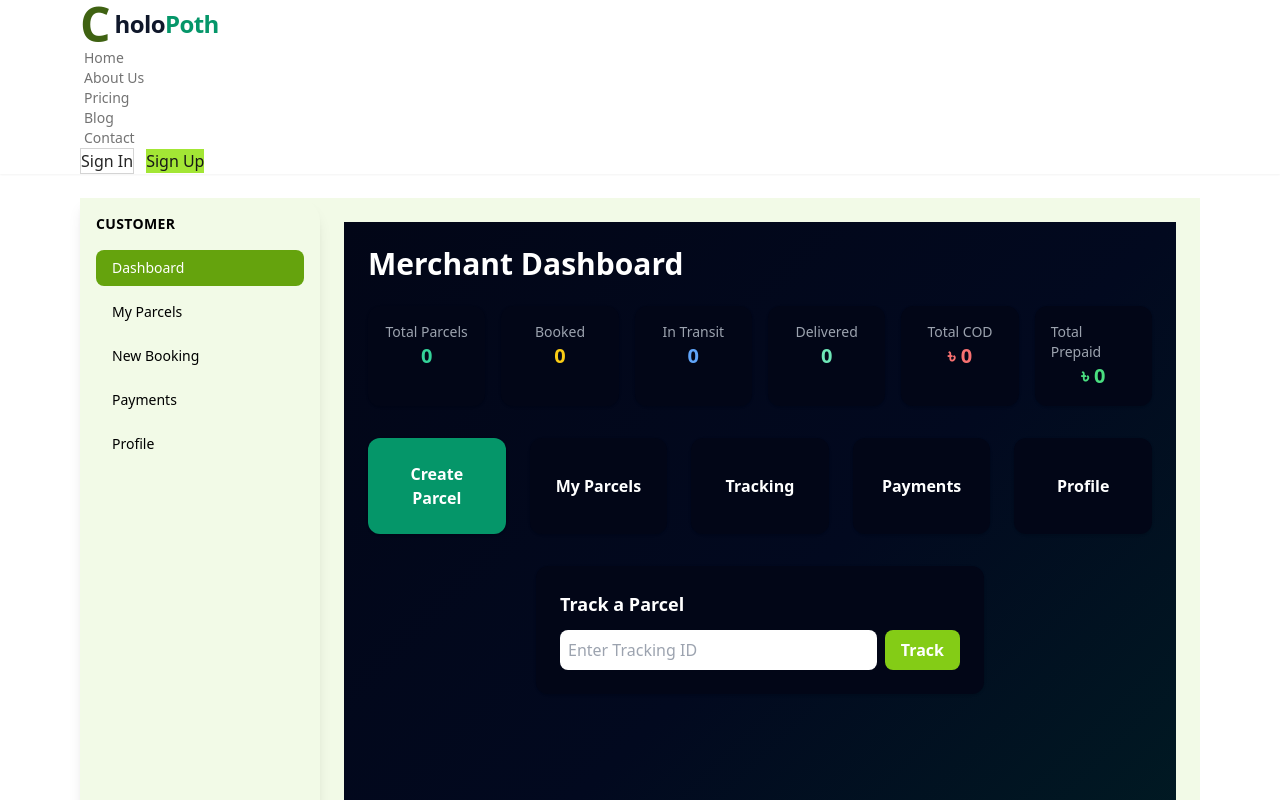
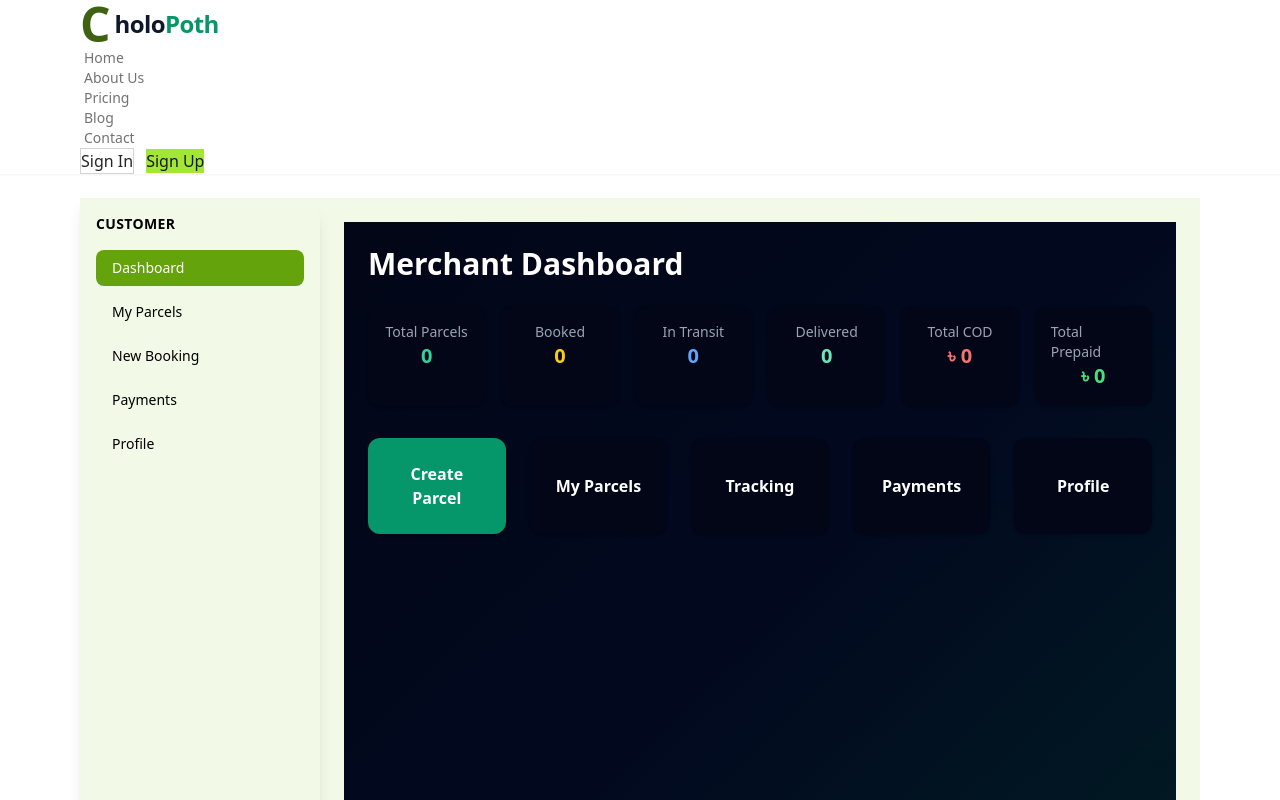
Before and after one commit to BoRaT-7/Cholopoth-courier, a React (Vite) app in the folder client/: page /dashboard/customer in a window 1280 px wide. Shown: the top 800 px of the page. Built offline with nearby package versions, Linux system fonts and the light colour scheme; no server answers.

Commit message:
commit-4

```diff
--- /dev/null
+++ b/client/src/context/ParcelContext.jsx
@@ -0,0 +1,63 @@
+// src/context/ParcelContext.jsx
+import { createContext, useContext, useEffect, useState } from "react";
+
+const ParcelContext = createContext();
+
+export const ParcelProvider = ({ children }) => {
+  const [summary, setSummary] = useState({
+    totalParcels: 0,
+    booked: 0,
+    inTransit: 0,
+    delivered: 0,
+    totalCOD: 0,
+    totalPrepaid: 0,
+  });
+
+  // প্রথমবার load হলে backend থেকে summary আনো
+  useEffect(() => {
+    const token = localStorage.getItem("customerToken");
+    if (!token) return;
+
+    fetch("http://localhost:5000/api/parcels/summary", {
+      headers: { Authorization: `Bearer ${token}` },
+    })
+      .then((res) => res.json())
+      .then((data) => {
+        if (data.summary) {
+          setSummary(data.summary);
+        }
+      })
+      .catch((err) => {
+        console.log("Summary fetch error", err);
+      });
+  }, []);
+
+  // নতুন parcel add হলে summary update করার helper
+  const incrementSummaryOnNewParcel = (parcel) => {
+    setSummary((prev) => ({
+      ...prev,
+      totalParcels: prev.totalParcels + 1,
+      booked: prev.booked + 1, // নতুন parcel ধরছি booked/pending হিসেবে
+      totalCOD:
+        parcel.type === "COD"
+          ? prev.totalCOD + (parcel.codAmount || 0)
+          : prev.totalCOD,
+      totalPrepaid:
+        parcel.type === "Prepaid"
+          ? prev.totalPrepaid + (parcel.codAmount || 0)
+          : prev.totalPrepaid,
+    }));
+  };
+
+  const value = {
+    summary,
+    setSummary,
+    incrementSummaryOnNewParcel,
+  };
+
+  return (
+    <ParcelContext.Provider value={value}>{children}</ParcelContext.Provider>
+  );
+};
+
+export const useParcelContext = () => useContext(ParcelContext);
--- a/client/src/main.jsx
+++ b/client/src/main.jsx
@@ -1,13 +1,21 @@
-import { StrictMode } from "react"
-import { createRoot } from "react-dom/client"
-import { BrowserRouter } from "react-router-dom"
-import App from "./App.jsx"
-import "./styles/index.css"
+// src/main.jsx
+import React from "react";
+import ReactDOM from "react-dom/client";
+import { BrowserRouter } from "react-router-dom";
+import App from "./App";
+import { ParcelProvider } from "./context/ParcelContext";
 
-createRoot(document.getElementById("root")).render(
-  <StrictMode>
+// ⬇️ এখানে তোমার CSS file import করবে
+import "./styles/index.css";      // যদি ফাইল src/styles/index.css হয়
+// বা
+// import "./index.css";         // যদি src/index.css হয়
+
+ReactDOM.createRoot(document.getElementById("root")).render(
+  <React.StrictMode>
     <BrowserRouter>
-      <App />
+      <ParcelProvider>
+        <App />
+      </ParcelProvider>
     </BrowserRouter>
-  </StrictMode>
-)
+  </React.StrictMode>
+);
--- a/client/src/pages/customer/MerchantDashboard.jsx
+++ b/client/src/pages/customer/MerchantDashboard.jsx
@@ -1,38 +1,11 @@
 // src/pages/customer/MerchantDashboard.jsx
-import React, { useState, useEffect } from "react";
+import React from "react";
 import { useNavigate } from "react-router-dom";
+import { useParcelContext } from "../../context/ParcelContext";
 
 const MerchantDashboard = () => {
   const navigate = useNavigate();
-  const [trackingId, setTrackingId] = useState("");
-  const [summary, setSummary] = useState({
-    totalParcels: 0,
-    booked: 0,
-    inTransit: 0,
-    delivered: 0,
-    totalCOD: 0,
-    totalPrepaid: 0,
-  });
-
-  useEffect(() => {
-    const token = localStorage.getItem("customerToken");
-
-    fetch("http://localhost:5000/api/parcels/summary", {
-      headers: { Authorization: `Bearer ${token}` },
-    })
-      .then((res) => res.json())
-      .then((data) => {
-        if (data.summary) setSummary(data.summary);
-      })
-      .catch(() => {
-        console.log("Summary fetch error");
-      });
-  }, []);
-
-  const handleTrackParcel = () => {
-    if (!trackingId) return alert("Enter a valid Tracking ID");
-    navigate(`/tracking/${trackingId}`);
-  };
+  const { summary } = useParcelContext(); // context থেকে summary
 
   return (
     <div className="min-h-screen bg-gradient-to-br from-[#020617] via-[#02091F] to-[#001F24] p-6 text-white">
@@ -85,7 +58,6 @@ const MerchantDashboard = () => {
 
       {/* Quick Action Buttons */}
       <div className="grid grid-cols-1 md:grid-cols-3 lg:grid-cols-5 gap-6 mb-8">
-        {/* New Booking page */}
         <button
           onClick={() => navigate("/dashboard/customer/new-booking")}
           className="bg-emerald-600 p-6 rounded-xl shadow hover:brightness-110 transition font-semibold"
@@ -93,7 +65,6 @@ const MerchantDashboard = () => {
           Create Parcel
         </button>
 
-        {/* MyParcels list page */}
         <button
           onClick={() => navigate("/dashboard/customer/parcels")}
           className="bg-[#020617] p-6 rounded-xl shadow hover:brightness-110 transition font-semibold"
@@ -101,7 +72,6 @@ const MerchantDashboard = () => {
           My Parcels
         </button>
 
-        {/* Tracking main page */}
         <button
           onClick={() => navigate("/track")}
           className="bg-[#020617] p-6 rounded-xl shadow hover:brightness-110 transition font-semibold"
@@ -123,26 +93,6 @@ const MerchantDashboard = () => {
           Profile
         </button>
       </div>
-
-      {/* Parcel Tracking Input */}
-      <div className="bg-[#020617] p-6 shadow rounded-xl max-w-md mx-auto">
-        <h2 className="text-lg font-semibold mb-3">Track a Parcel</h2>
-        <div className="flex gap-2">
-          <input
-            type="text"
-            placeholder="Enter Tracking ID"
-            value={trackingId}
-            onChange={(e) => setTrackingId(e.target.value)}
-            className="flex-1 p-2 rounded-lg text-black outline-none"
-          />
-          <button
-            onClick={handleTrackParcel}
-            className="bg-lime-500 px-4 rounded-lg font-semibold hover:bg-lime-600 transition"
-          >
-            Track
-          </button>
-        </div>
-      </div>
     </div>
   );
 };
--- a/client/src/pages/customer/NewBooking.jsx
+++ b/client/src/pages/customer/NewBooking.jsx
@@ -1,6 +1,6 @@
 // src/pages/customer/NewBooking.jsx
-
 import { useMemo, useState } from "react";
+import { useParcelContext } from "../../context/ParcelContext";
 import { routePricing } from "../../data/routePricing";
 import { generateTrackingId } from "../../utils/generateTrackingId";
 
@@ -9,6 +9,8 @@ const NewBooking = () => {
   const [to, setTo] = useState("");
   const [size, setSize] = useState(""); // 'small' | 'medium' | 'big'
   const [price, setPrice] = useState(null);
+
+  const { incrementSummaryOnNewParcel } = useParcelContext();
 
   const fromLocations = useMemo(() => {
     const unique = new Set(routePricing.map((r) => r.from));
@@ -42,20 +44,18 @@ const NewBooking = () => {
   const handleSubmit = (e) => {
     e.preventDefault();
 
-    // আগে price না থাকলে calculate করে নেই
-    if (price === null) {
-      calculatePrice();
-    }
-
     if (!from || !to || !size) {
       alert("Please select from, to and size");
       return;
     }
 
-    // 1) tracking id generate
+    if (price === null) {
+      calculatePrice();
+      // next submit এ price ready থাকবে
+    }
+
     const trackingId = generateTrackingId();
 
-    // 2) new parcel object বানাই (future এ backend payload হবে)
     const newParcel = {
       id: Date.now(), // demo purpose
       trackingId,
@@ -65,13 +65,16 @@ const NewBooking = () => {
       weight: size === "small" ? 0.5 : size === "medium" ? 1 : 2,
       codAmount: price || 0,
       type: "COD",
-      bookedAt: new Date().toLocaleDateString("en-GB"), // 16 Dec 2025 ফরম্যাট[web:42]
+      bookedAt: new Date().toLocaleDateString("en-GB"), // 16/12/2025
     };
 
-    // 3) localStorage এ save করি যেন MyParcels পেইজে দেখা যায়
+    // localStorage এ save
     const existing = JSON.parse(localStorage.getItem("myParcels") || "[]");
     existing.push(newParcel);
     localStorage.setItem("myParcels", JSON.stringify(existing));
+
+    // Dashboard summary instant update
+    incrementSummaryOnNewParcel(newParcel);
 
     alert(`Booking Confirmed! Tracking ID: ${trackingId}`);
 
@@ -120,9 +123,7 @@ const NewBooking = () => {
             }}
             disabled={!from}
           >
-            <option value="">
-              {from ? "Select To" : "Select From first"}
-            </option>
+            <option value="">{from ? "Select To" : "Select From first"}</option>
             {toLocations.map((location) => (
               <option key={location} value={location}>
                 {location}
```
Also changed, not shown: client/src/App.jsx (+8 -2 lines).
